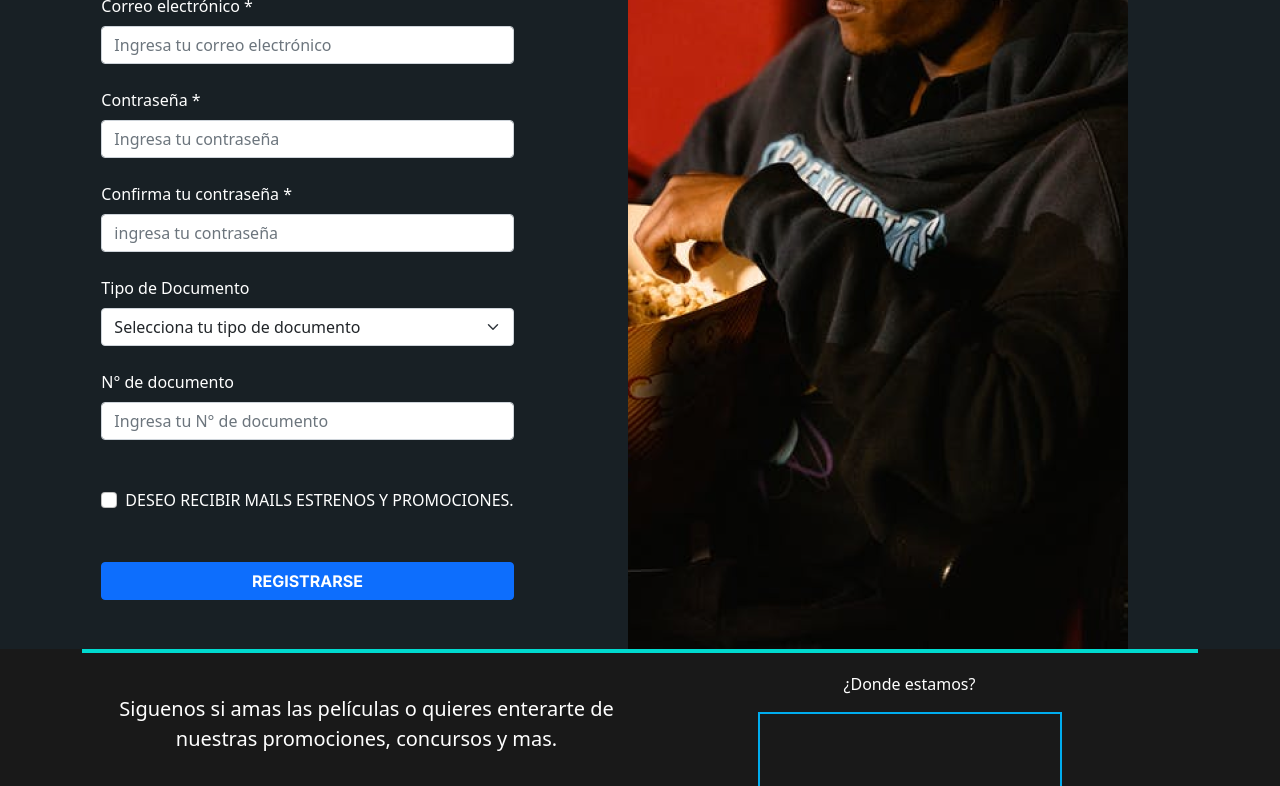
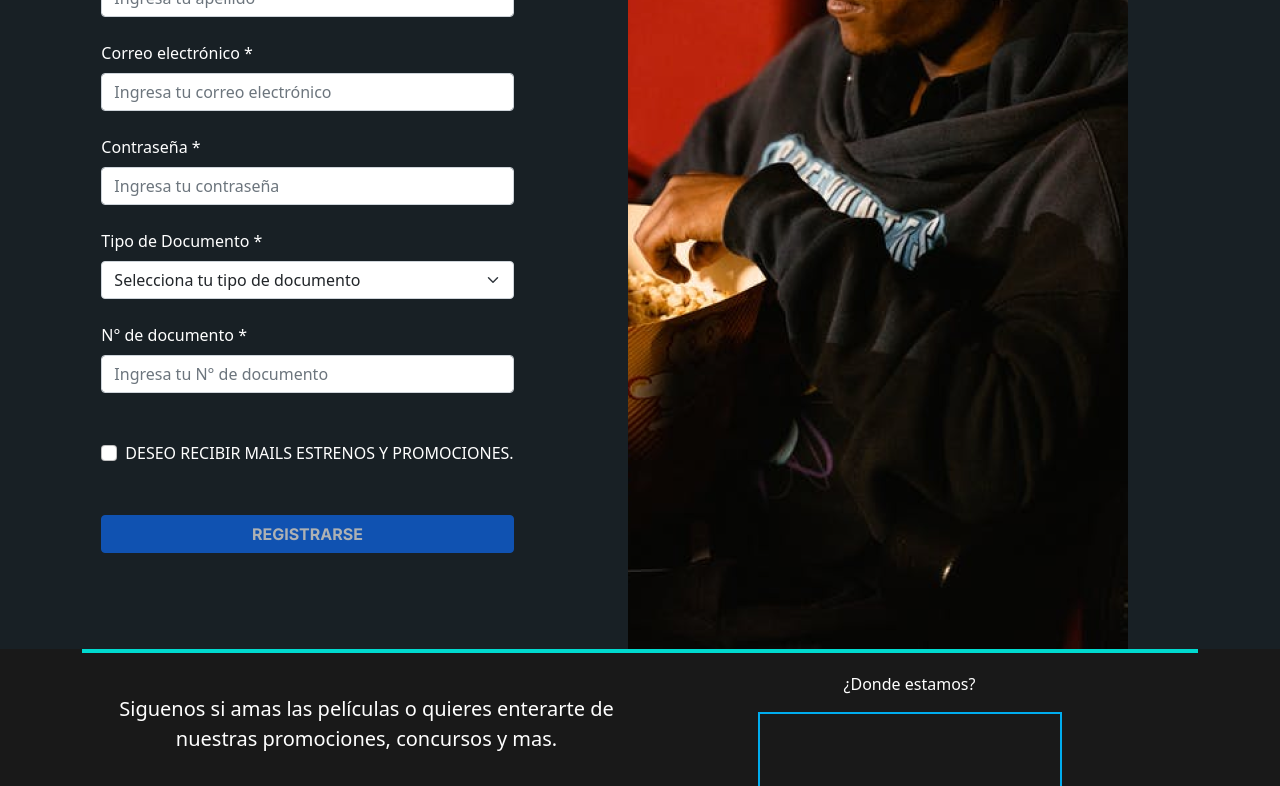
Before and after one commit to VicenBayugar/NC-Cinema, a React (Vite) app in the folder front-end/NoCountryCinema/: page /register in a window 1280 px wide. Shown: the part 449-1235 px from the top of the page. Built offline with nearby package versions, Linux system fonts and the light colour scheme; grey boxes are pictures that could not be loaded.

Commit message:
validacion para los inputs del formulario

```diff
--- a/front-end/NoCountryCinema/src/pages/RegisterPage/RegisterPage.jsx
+++ b/front-end/NoCountryCinema/src/pages/RegisterPage/RegisterPage.jsx
@@ -1,83 +1,168 @@
-import { useState } from 'react';
+import { useEffect, useState } from 'react';
 import 'bootstrap/dist/css/bootstrap.min.css';
 import { Form, Button, Container, Col, Row } from 'react-bootstrap';
+import AlertMessage from '../../components/AlertMessage/AlertMessage';
 import RegisterImg from '/img/register-img.png';
+import axios from 'axios';
 
+const regexEmail =
+  /^[a-z0-9!#$%&'*+/=?^_`{|}~-]+(?:\.[a-z0-9!#$%&'*+/=?^_`{|}~-]+)*@(?:[a-z0-9](?:[a-z0-9-]*[a-z0-9])?\.)+[a-z0-9](?:[a-z0-9-]*[a-z0-9])?$/;
+// array para crear dinámicamente los inputs del formulario
 const formFields = [
   {
     labelForm: 'Nombre',
     placeholderForm: 'Ingresa tu nombre',
     typeForm: 'text',
     name: 'name',
+    validate: str => {
+      if (str.length <= 2) {
+        return 'Nombre debe contener más de 2 caracteres';
+      }
+    },
   },
   {
     labelForm: 'Apellido',
     placeholderForm: 'Ingresa tu apellido',
     typeForm: 'text',
     name: 'lastname',
+    validate: str => {
+      if (str.length <= 2) {
+        return 'Apellido debe contener más de 2 caracteres';
+      }
+    },
   },
   {
     labelForm: 'Correo electrónico',
     placeholderForm: 'Ingresa tu correo electrónico',
     typeForm: 'email',
     name: 'email',
+    validate: str => {
+      if (!regexEmail.test(str)) {
+        return 'El email no es válido';
+      }
+    },
   },
   {
     labelForm: 'Contraseña',
     placeholderForm: 'Ingresa tu contraseña',
     typeForm: 'password',
     name: 'password',
-  },
-  {
-    labelForm: 'Confirma tu contraseña',
-    placeholderForm: 'ingresa tu contraseña',
-    typeForm: 'password',
-    name: 'repetPassword',
+    validate: str => {
+      if (str.length <= 3) {
+        return 'Ingresa una contraseña válida, debe tener al menos 4 caracteres';
+      }
+    },
   },
 ];
 
+//iteramos formFields para extraer el key:'name', para luego convertirlo en objeto y asignarle un string vacio (todo esto para hacer dinámico el valor del estado inicial de los inputs del formulario)
 const formFieldInitialValues = formFields
   .map(({ name }) => name)
-  .reduce((obj, key) => ({ ...obj, [key]: '' }), {});
+  .reduce(
+    (obj, key) => ({ ...obj, [key]: '', documentNumber: '', documentType: '' }),
+    {},
+  );
+
+const validateDocument = str => {
+  if (str.length <= 8) {
+    return 'Debe tener 8 caracteres';
+  }
+};
 
 export default function RegisterPage() {
   const [form, setForm] = useState(formFieldInitialValues);
+  const [formErrors, setFormErrors] = useState(formFieldInitialValues);
+  const [state, setState] = useState({
+    status: '',
+    error: '',
+  });
 
   function handleChange(e) {
-    console.log(e.target);
-    console.log(e, 'eee');
     setForm(prev => ({ ...prev, [e.target.name]: e.target.value }));
   }
 
-  function handleSubmit() {}
+  const handleSubmit = async e => {
+    event.preventDefault();
+    setState({ status: 'pending', error: '' });
+    try {
+      await axios.post('http://localhost:3005/api/users/createUser', {
+        name: form.name,
+        last_name: form.lastname,
+        email: form.email,
+        password: form.password,
+        documento: form.documentNumber,
+        typeDoc: form.documentType,
+      });
+      setState({ status: 'success', error: '' });
+      // console.log(response);
+    } catch (e) {
+      // console.log(e.response.data.errors.documento.msg);
+      // console.log(e.response.data.msg);
+      // console.log(e.response.data.errors.name.msg);
+
+      if (e.response.data.msg) {
+        setState({ status: 'rejected', error: e.response.data.msg });
+        return;
+      }
+      const formattedError = Object.values(e.response.data.errors || {}).map(
+        i => <p>{i.msg}</p>,
+      );
+      setState({ status: 'rejected', error: formattedError });
+    } finally {
+      // setState({ status: '', error: '' });
+    }
+  };
+
+  const isLoading = state.status === 'pending';
+  const isSuccess = state.status === 'success';
+  const isError = state.status === 'rejected';
+
+  const errorExist =
+    Object.values(formErrors).some(i => i !== '') ||
+    form.documentNumber === '' ||
+    form.documentType === '';
+
+  console.log({ formErrors });
 
   return (
     <Container className="d-flex justify-content-center flex-column">
       <Row>
-        <Col lg={5} className="pt-3 pb-3 d-flex flex-column align-items-center justify-content-center">
+        <Col
+          lg={5}
+          className="pt-3 pb-3 d-flex flex-column align-items-center justify-content-center">
           <h1 className="f-inter text-center fs-1 fw-bold lh-sm c-primary">
             ÚNETE
           </h1>
           <p className="fs-6 mb-4">Regístrate y podrás comprar en línea </p>
           <Form onSubmit={handleSubmit}>
             {formFields.map(
-              ({ labelForm, placeholderForm, typeForm, name }) => (
+              ({ labelForm, placeholderForm, typeForm, name, validate }) => (
                 <Form.Group className="mb-4" controlId={name} key={labelForm}>
                   <Form.Label>{`${labelForm} *`}</Form.Label>
                   <Form.Control
+                    isInvalid={formErrors[name]}
                     className="border-c-primary"
                     type={typeForm}
                     name={name}
+                    placeholder={placeholderForm}
                     value={form[name]}
                     onChange={handleChange}
-                    placeholder={placeholderForm}
-                    required
+                    onBlur={() => {
+                      const validateMsg = validate(form[name]);
+                      setFormErrors(prev => ({
+                        ...prev,
+                        [name]: validateMsg ?? '',
+                      }));
+                    }}
                   />
+                  {formErrors[name] ? (
+                    <p style={{ color: '#fb4c5c' }}>{formErrors[name]}</p>
+                  ) : null}
                 </Form.Group>
               ),
             )}
             <Form.Group className="mb-4">
-              <Form.Label>Tipo de Documento</Form.Label>
+              <Form.Label>Tipo de Documento *</Form.Label>
               <Form.Select
                 aria-label="Default select example"
                 className="border-c-primary"
@@ -85,13 +170,15 @@ export default function RegisterPage() {
                 value={form.documentType}
                 onChange={handleChange}>
                 <option>Selecciona tu tipo de documento</option>
-                <option value="1">DNI</option>
-                <option value="2">Pasaporte</option>
-                <option value="2">Carnet de Extranjería</option>
+                <option value="dni">DNI</option>
+                <option value="pasaporte">Pasaporte</option>
+                <option value="carnet de extranjeria">
+                  Carnet de Extranjería
+                </option>
               </Form.Select>
             </Form.Group>
-            <Form.Group className="mb-4">
-              <Form.Label>N° de documento</Form.Label>
+            <Form.Group className="mb-4" controlId="documentNumber">
+              <Form.Label>N° de documento *</Form.Label>
               <Form.Control
                 className="border-c-primary"
                 type="number"
@@ -99,8 +186,17 @@ export default function RegisterPage() {
                 value={form.documentNumber}
                 onChange={handleChange}
                 placeholder="Ingresa tu N° de documento"
-                required
+                onBlur={() => {
+                  const validateMsg = validateDocument(form.documentNumber);
+                  setFormErrors(prev => ({
+                    ...prev,
+                    documentNumber: validateMsg ?? '',
+                  }));
+                }}
               />
+              {formErrors.documentNumber ? (
+                <p style={{ color: '#fb4c5c' }}>{formErrors.documentNumber}</p>
+              ) : null}
             </Form.Group>
             <Form.Group className="mt-5" controlId="">
               <Form.Check
@@ -110,15 +206,25 @@ export default function RegisterPage() {
                 required
               />
             </Form.Group>
+            {isError ? (
+              <AlertMessage variant="danger" message={state.error} />
+            ) : null}
+            {isSuccess ? (
+              <AlertMessage
+                variant="success"
+                message="Usuario creado exitosamente"
+              />
+            ) : null}
             <Button
+              disabled={errorExist}
               className="mt-5 button-primary w-100 f-inter fw-bold"
               type="submit">
-              REGISTRARSE
+              {isLoading ? 'cargando..' : 'REGISTRARSE'}
             </Button>
           </Form>
         </Col>
         <Col lg={7} className="d-flex justify-content-center">
-          <img src={RegisterImg} className='img-fluid' />
+          <img src={RegisterImg} className="img-fluid" />
         </Col>
       </Row>
     </Container>
```
